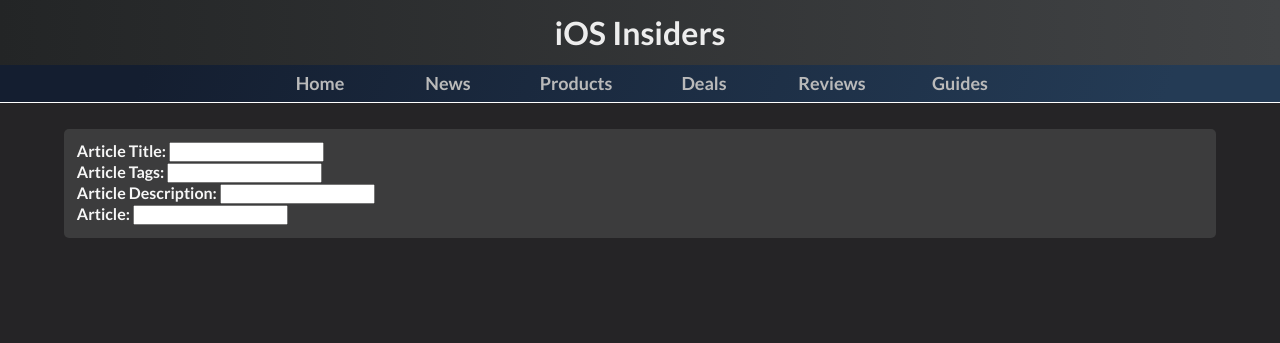
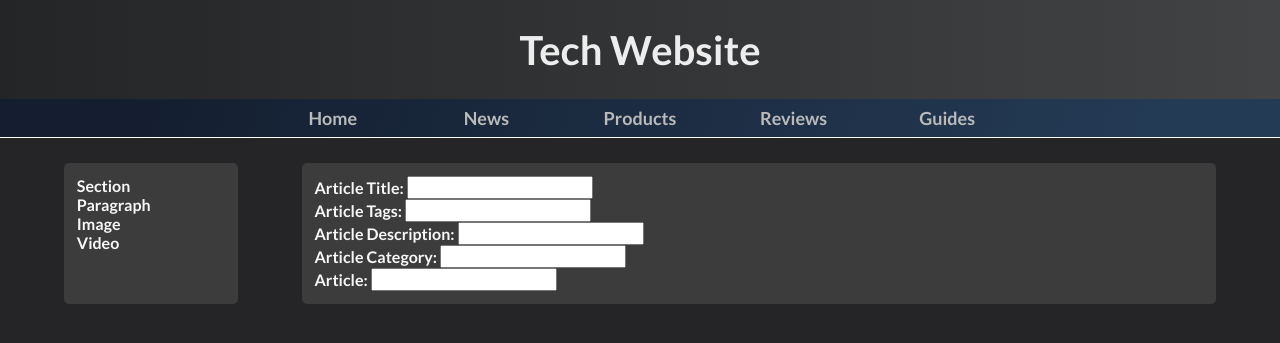
Before and after one commit to samhula/iosinsiders, a PHP site: page /iOSInsiders/post_article.php in a window 1280 px wide. Shown: the top 343 px of the page. Run offline with PHP 8.4, Linux system fonts and the light colour scheme.

Commit message:
Updated Website

```diff
--- /dev/null
+++ b/config.php
@@ -0,0 +1,6 @@
+<?php
+	# Setting server-wide constants
+	define('URL', 'http://localhost/iOSInsiders');
+
+	define('CATEGORIES', ['News', 'Products', 'Reviews', 'Guides']);
+?>
--- a/post_article.php
+++ b/post_article.php
@@ -5,12 +5,26 @@
 ?>
 <body>
 	<div class="h1-container">
-		<h1><a href="index.php">iOS Insiders</a></h1>
+		<h1><a href="index.php">Tech Website</a></h1>
 	</div>
 	<?php
 		require_once 'views/nav.php';
 	?>
 	<div class="content-container">
+		<div class="flex-element-1 select-content-type">
+			<div class="select-option">
+			Section
+			</div>
+			<div class="select-option">
+				Paragraph
+			</div>
+			<div class="select-option">
+				Image
+			</div>
+			<div class="select-option">
+				Video
+			</div>
+		</div>
 		<form class="post-article flex-element-6">
 			<label for="title">Article Title: </label>
 			<input type="text" name="title"><br>
@@ -18,6 +32,8 @@
 			<input type="text" name="tags"><br>
 			<label for="description">Article Description: </label>
 			<input type="text" name="description"><br>
+			<label for="description">Article Category: </label>
+			<input type="text" name="description"><br>
 			<label for="article">Article: </label>
 			<input type="text" name="article">
 		</form>
--- a/views/css/main.css
+++ b/views/css/main.css
@@ -6,6 +6,7 @@
 	font-family: 'Atkinson Hyperlegible', sans-serif;
 	font-family: 'Fira Code', monospace;
 	font-family: 'Lato', sans-serif;
+	font-size: 100%;
 }
 
 .h1-container {
@@ -13,11 +14,27 @@
 	background: -webkit-linear-gradient(to right, #232526, #414345);
 	background: linear-gradient(to right, #232526, #414345);
 	text-align: center;
-	padding: 1%;
+	padding: 2%;
+	font-size: 2.5em;
 }
 
 .h1-container h1 a {
 	color: #ededed;
+}
+
+.toggle-hamburger{
+/*	display: flex;*/
+	flex-direction: column;
+	height: 20px;
+	width: 30px;
+	justify-content: space-between;
+}
+
+.toggle-hamburger .hamburger-bar {
+	height: 10px;
+	width: 100%;
+	background-color: white;
+	border-radius: 10px;
 }
 
 .nav-container {
@@ -109,6 +126,13 @@ footer ul li {
 	padding: 1%;
 }
 
+.select-content-type {
+	background-color: #3c3c3d;
+	margin: 2% 0% 2% 5%;
+	border-radius: 5px;
+	padding: 1%;
+}
+
 .top-story {
 	margin-right: 2%;
 }
--- a/views/nav.php
+++ b/views/nav.php
@@ -1,16 +1,22 @@
+<?php
+	require_once 'config.php';
+?>
+
+<!-- Navigation Bar -->
 <nav>
 	<ul class="nav-container">
-		<li class="flex-element-1"><a href="#">Home</a></li>
-		<li class="flex-element-1"><a href="/news">News</a></li>
-		<li class="flex-element-1"><a href="/products">Products</a></li>
-		<li class="flex-element-1"><a href="/deals">Deals</a></li>
-		<li class="flex-element-1"><a href="/reviews">Reviews</a></li>
-		<li class="flex-element-1"><a href="/guides">Guides</a></li>
+		<li class="flex-element-1"><a href="<?php echo URL?>">Home</a></li>
+
+		<?php
+			foreach (CATEGORIES as $category) {
+				echo '<li class="flex-element-1"><a href="'.URL.'/'.strtolower($category).'">'.$category.'</a></li>';
+			}
+		?>
 		<!-- <li>
-			<form method="GET" action="#">
+				<form method="GET" action="#">
 				<input type="text" placeholder="Search.." name="search">
-      			<button type="submit"></button>
-			</form>
+	   			<button type="submit"></button>
+				</form>
 		</li> -->
 	</ul>
 </nav>
```
Also changed, not shown: Markdown_Approach.txt (added, +45 -0 lines), views/body.php (+7 -2 lines), Progress.txt (deleted).
